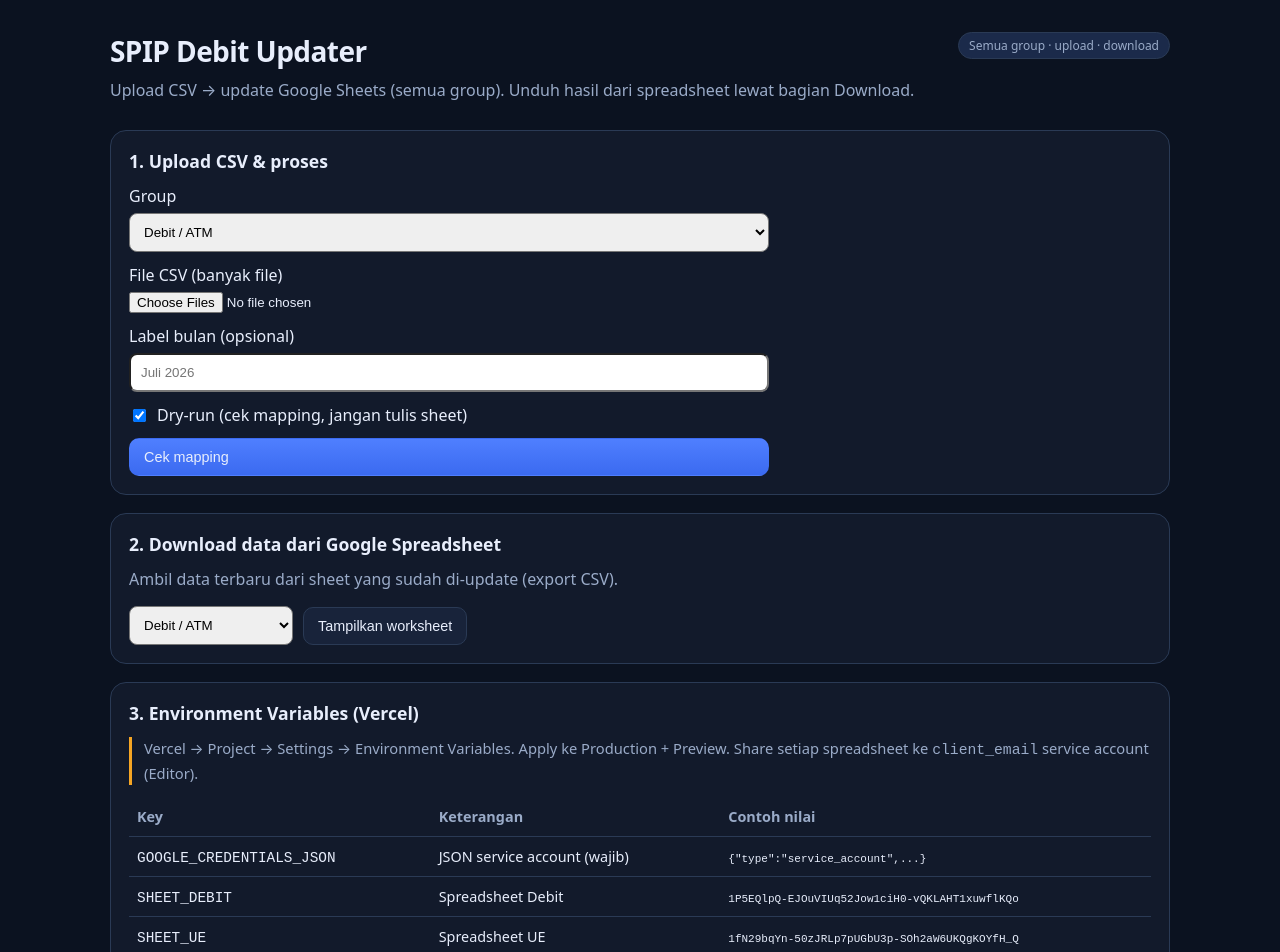
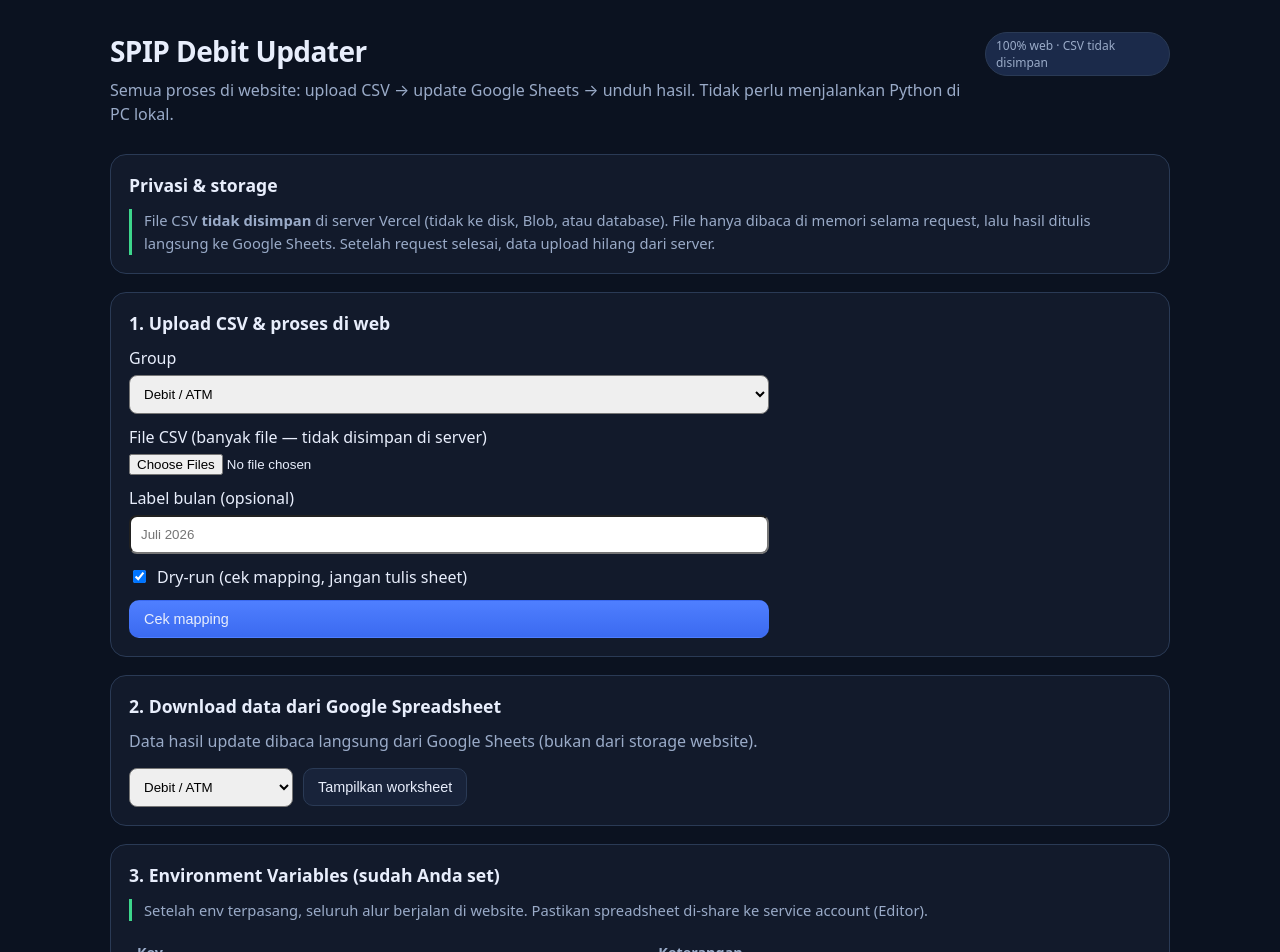
Before and after one commit to akward/spip-debit-updater-web, a Next.js app: page / in a window 1280 px wide. Shown: the top 952 px of the page. Built offline with nearby package versions, Linux system fonts and the light colour scheme.

Commit message:
ui: clarify full web flow and no CSV storage

```diff
--- a/app/page.tsx
+++ b/app/page.tsx
@@ -28,6 +28,7 @@ type ProcessResponse = {
   error?: string;
   monthLabel?: string;
   dryRun?: boolean;
+  storage?: string;
   files?: { name: string; rows: number }[];
   results?: Array<Record<string, unknown>>;
 };
@@ -99,15 +100,24 @@ export default function HomePage() {
         <div>
           <h1>SPIP Debit Updater</h1>
           <p>
-            Upload CSV → update Google Sheets (semua group). Unduh hasil dari spreadsheet
-            lewat bagian Download.
+            Semua proses di website: upload CSV → update Google Sheets → unduh hasil.
+            Tidak perlu menjalankan Python di PC lokal.
           </p>
         </div>
-        <span className="badge">Semua group · upload · download</span>
+        <span className="badge">100% web · CSV tidak disimpan</span>
       </header>
 
       <section className="panel">
-        <h2>1. Upload CSV & proses</h2>
+        <h2>Privasi & storage</h2>
+        <div className="ok">
+          File CSV <strong>tidak disimpan</strong> di server Vercel (tidak ke disk, Blob, atau database).
+          File hanya dibaca di memori selama request, lalu hasil ditulis langsung ke Google Sheets.
+          Setelah request selesai, data upload hilang dari server.
+        </div>
+      </section>
+
+      <section className="panel">
+        <h2>1. Upload CSV & proses di web</h2>
         <form onSubmit={onSubmit}>
           <div style={{ display: "grid", gap: 12, maxWidth: 640 }}>
             <label>
@@ -125,7 +135,7 @@ export default function HomePage() {
               </select>
             </label>
             <label>
-              File CSV (banyak file)
+              File CSV (banyak file — tidak disimpan di server)
               <input
                 type="file"
                 accept=".csv,text/csv"
@@ -166,6 +176,12 @@ export default function HomePage() {
           <h2>Hasil proses</h2>
           <p style={{ color: "var(--muted)" }}>
             Bulan: <code>{log.monthLabel}</code> {log.dryRun ? "· dry-run" : "· write"}
+            {log.storage ? (
+              <>
+                <br />
+                Storage: <code>{log.storage}</code>
+              </>
+            ) : null}
           </p>
           {log.files && (
             <div className="cmd">{log.files.map((f) => `${f.name} (${f.rows} rows)`).join("\n")}</div>
@@ -202,7 +218,7 @@ export default function HomePage() {
       <section className="panel">
         <h2>2. Download data dari Google Spreadsheet</h2>
         <p style={{ color: "var(--muted)", marginTop: 0 }}>
-          Ambil data terbaru dari sheet yang sudah di-update (export CSV).
+          Data hasil update dibaca langsung dari Google Sheets (bukan dari storage website).
         </p>
         <div style={{ display: "flex", flexWrap: "wrap", gap: 10, alignItems: "center" }}>
           <select
@@ -252,36 +268,32 @@ export default function HomePage() {
       </section>
 
       <section className="panel">
-        <h2>3. Environment Variables (Vercel)</h2>
-        <div className="warn">
-          Vercel → Project → Settings → Environment Variables. Apply ke Production + Preview.
-          Share setiap spreadsheet ke <code>client_email</code> service account (Editor).
+        <h2>3. Environment Variables (sudah Anda set)</h2>
+        <div className="ok">
+          Setelah env terpasang, seluruh alur berjalan di website. Pastikan spreadsheet di-share ke
+          service account (Editor).
         </div>
         <table style={{ marginTop: 12 }}>
           <thead>
             <tr>
               <th>Key</th>
               <th>Keterangan</th>
-              <th>Contoh nilai</th>
             </tr>
           </thead>
           <tbody>
-            {ENV_ROWS.map(([k, d, ex]) => (
+            {ENV_ROWS.map(([k, d]) => (
               <tr key={k}>
                 <td>
                   <code>{k}</code>
                 </td>
                 <td>{d}</td>
-                <td>
-                  <code style={{ fontSize: 11 }}>{ex}</code>
-                </td>
               </tr>
             ))}
           </tbody>
         </table>
       </section>
 
-      <footer className="footer">SPIP · semua group · upload CSV · download hasil sheet</footer>
+      <footer className="footer">SPIP · proses di web · CSV tidak disimpan di server</footer>
     </main>
   );
 }
```
